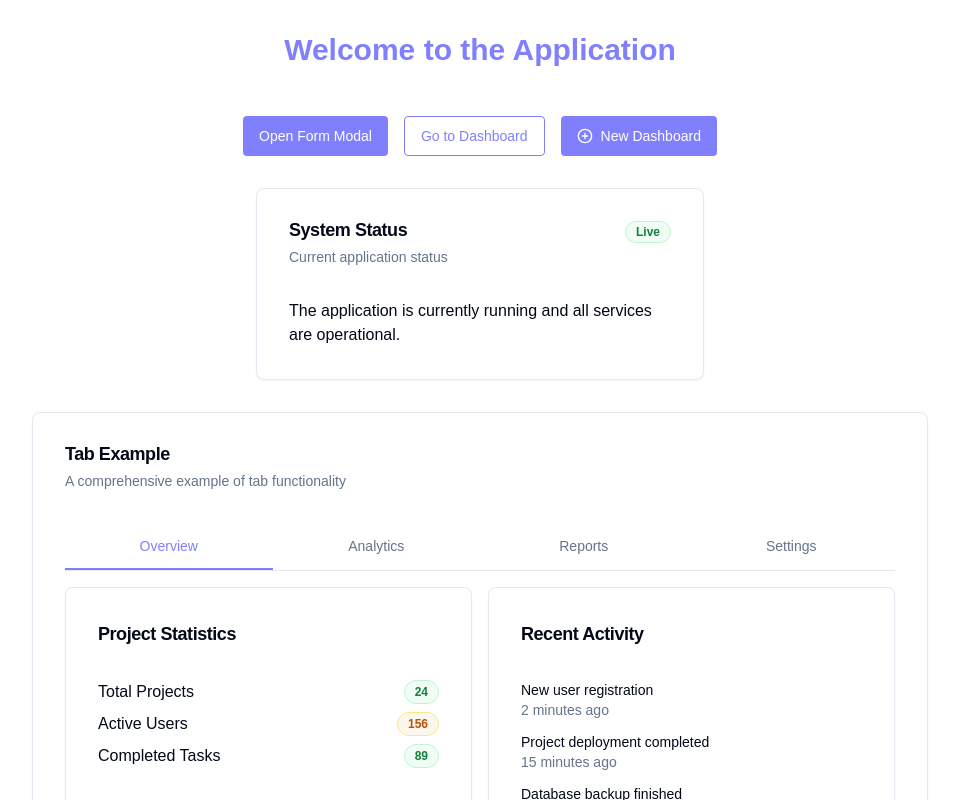
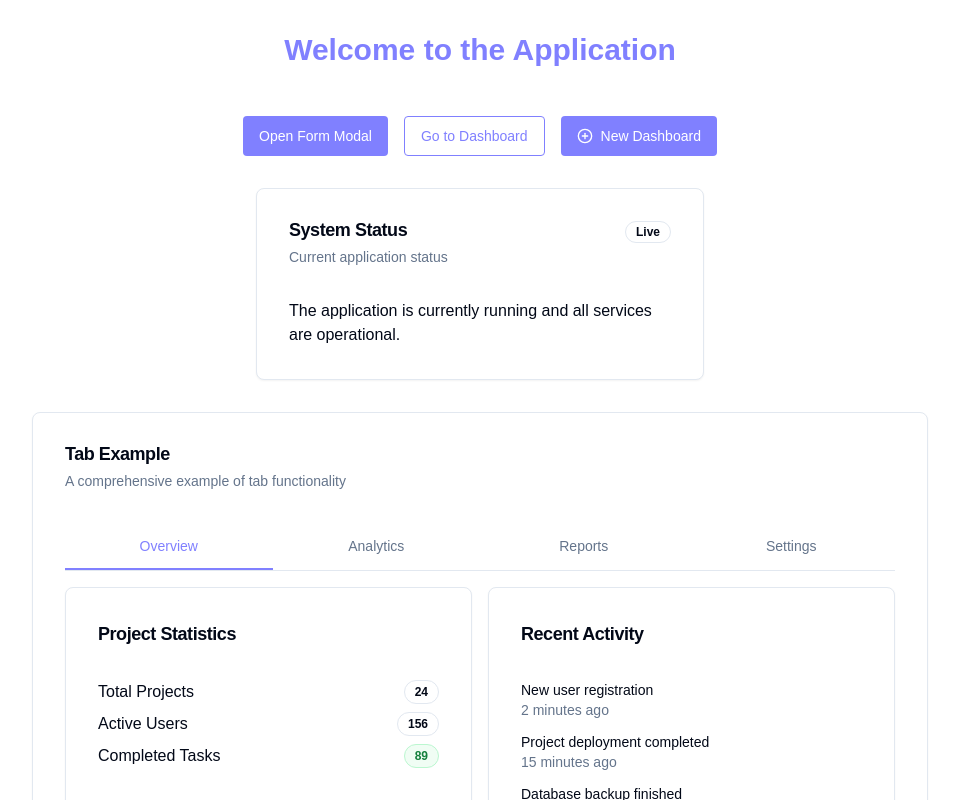
Before and after one commit to OlaideKaffo1/blank-page-builder-spark, a React (Vite) app: page / in a window 1280 px wide. Shown: the whole page, without its empty margins (160-1119 px from the left). Built offline with nearby package versions, Linux system fonts and the light colour scheme.

Commit message:
Code edited in Lovable Code Editor
Edited UI in Lovable

```diff
--- a/src/components/ui/badge.tsx
+++ b/src/components/ui/badge.tsx
@@ -10,8 +10,8 @@ const badgeVariants = cva(
     variants: {
       variant: {
         // Add new variants used in the style guide components
-        LIVE: "border-green-200 bg-green-50 text-green-700 dark:border-green-800 dark:bg-green-950 dark:text-green-400",
-        INPROGRESS: "border-amber-200 bg-[#FDF6EC] text-amber-700 dark:border-amber-800 dark:bg-amber-950 dark:text-amber-400",
+        live: "border-green-200 bg-green-50 text-green-700 dark:border-green-800 dark:bg-green-950 dark:text-green-400",
+        inProgress: "border-amber-200 bg-[#FDF6EC] text-amber-700 dark:border-amber-800 dark:bg-amber-950 dark:text-amber-400",
         completed: "border-green-200 bg-green-50 text-green-700 dark:border-green-800 dark:bg-green-950 dark:text-green-400",
         cancelled: "border-red-200 bg-red-50 text-red-700 dark:border-red-800 dark:bg-red-950 dark:text-red-400"
       },
```
